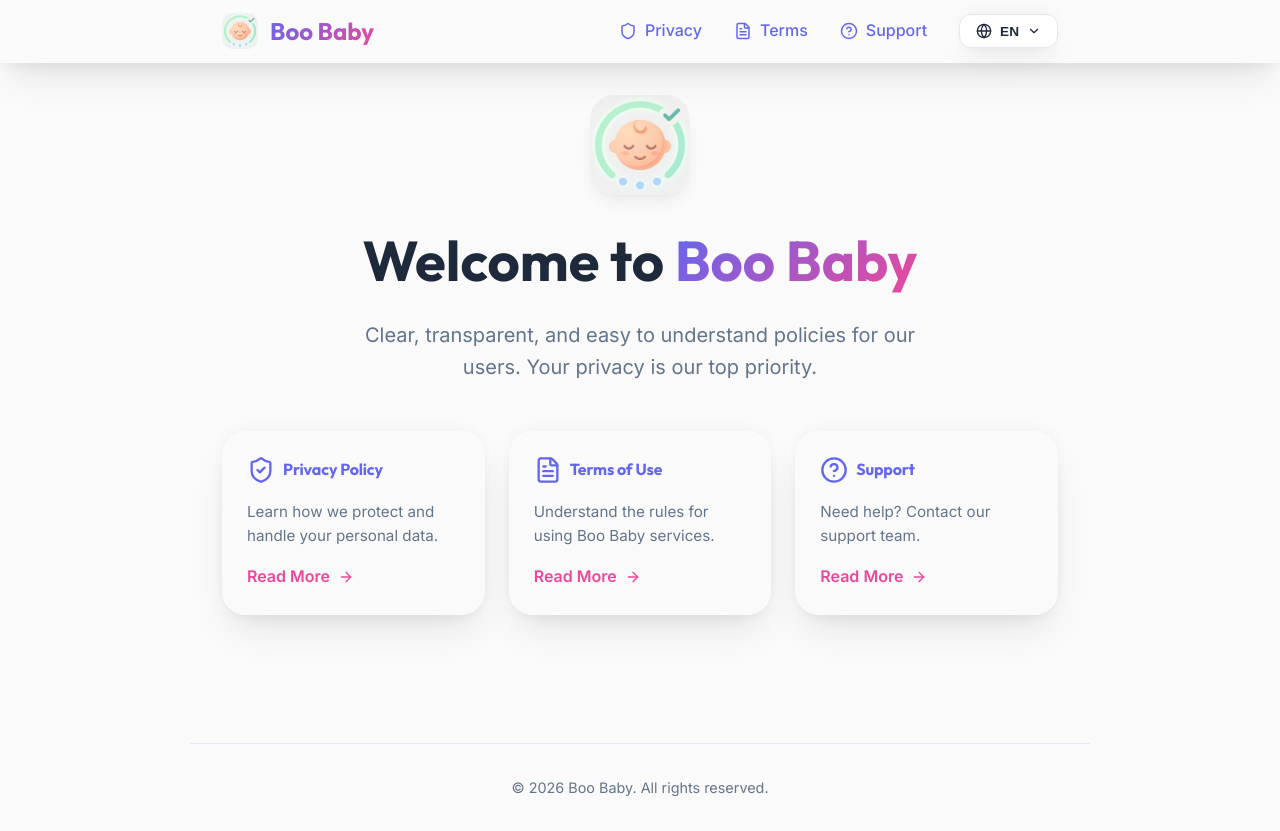
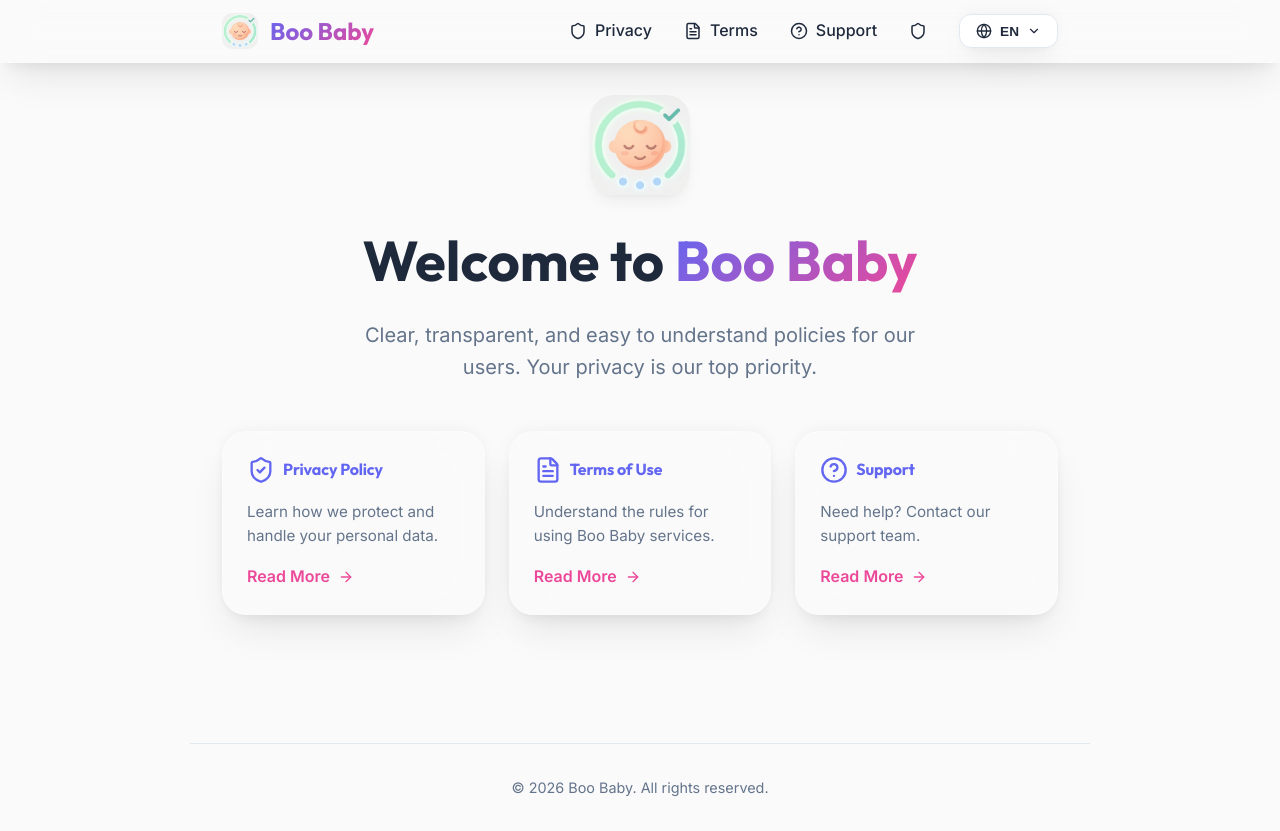
Before and after one commit to dsaglam94/boo-baby-privacy, a Next.js app: page /en in a window 1280 px wide. Shown: the top 831 px of the page. Built offline with nearby package versions, Linux system fonts and the light colour scheme.

Commit message:
fixes header UI

```diff
--- a/src/components/Header.tsx
+++ b/src/components/Header.tsx
@@ -60,17 +60,21 @@ export default function Header({ lang }: { lang: Locale }) {
 
         {/* Desktop Navigation */}
         <nav className="nav-desktop">
-          <Link href={`/${lang}/privacy`} style={{ display: 'flex', alignItems: 'center', gap: '0.5rem', fontWeight: 500 }}>
+          <Link href={`/${lang}/privacy`} style={{ display: 'flex', alignItems: 'center', gap: '0.5rem', fontWeight: 500, color: 'var(--foreground)' }}>
             <Shield size={18} />
             {dict.nav.privacy}
           </Link>
-          <Link href={`/${lang}/terms`} style={{ display: 'flex', alignItems: 'center', gap: '0.5rem', fontWeight: 500 }}>
+          <Link href={`/${lang}/terms`} style={{ display: 'flex', alignItems: 'center', gap: '0.5rem', fontWeight: 500, color: 'var(--foreground)' }}>
             <FileText size={18} />
             {dict.nav.terms}
           </Link>
-          <Link href={`/${lang}/support`} style={{ display: 'flex', alignItems: 'center', gap: '0.5rem', fontWeight: 500 }}>
+          <Link href={`/${lang}/support`} style={{ display: 'flex', alignItems: 'center', gap: '0.5rem', fontWeight: 500, color: 'var(--foreground)' }}>
             <HelpCircle size={18} />
             {dict.nav.support}
+          </Link>
+          <Link href={`/${lang}/legal`} style={{ display: 'flex', alignItems: 'center', gap: '0.5rem', fontWeight: 500, color: 'var(--foreground)' }}>
+            <Shield size={18} />
+            {dict.nav.legal}
           </Link>
           <LanguageSelector lang={lang} />
         </nav>
@@ -144,6 +148,10 @@ export default function Header({ lang }: { lang: Locale }) {
             <HelpCircle size={24} />
             {dict.nav.support}
           </Link>
+          <Link href={`/${lang}/legal`} className="mobile-menu-link" onClick={() => setIsMenuOpen(false)}>
+            <Shield size={24} />
+            {dict.nav.legal}
+          </Link>
 
         </div>
       </div>
```
